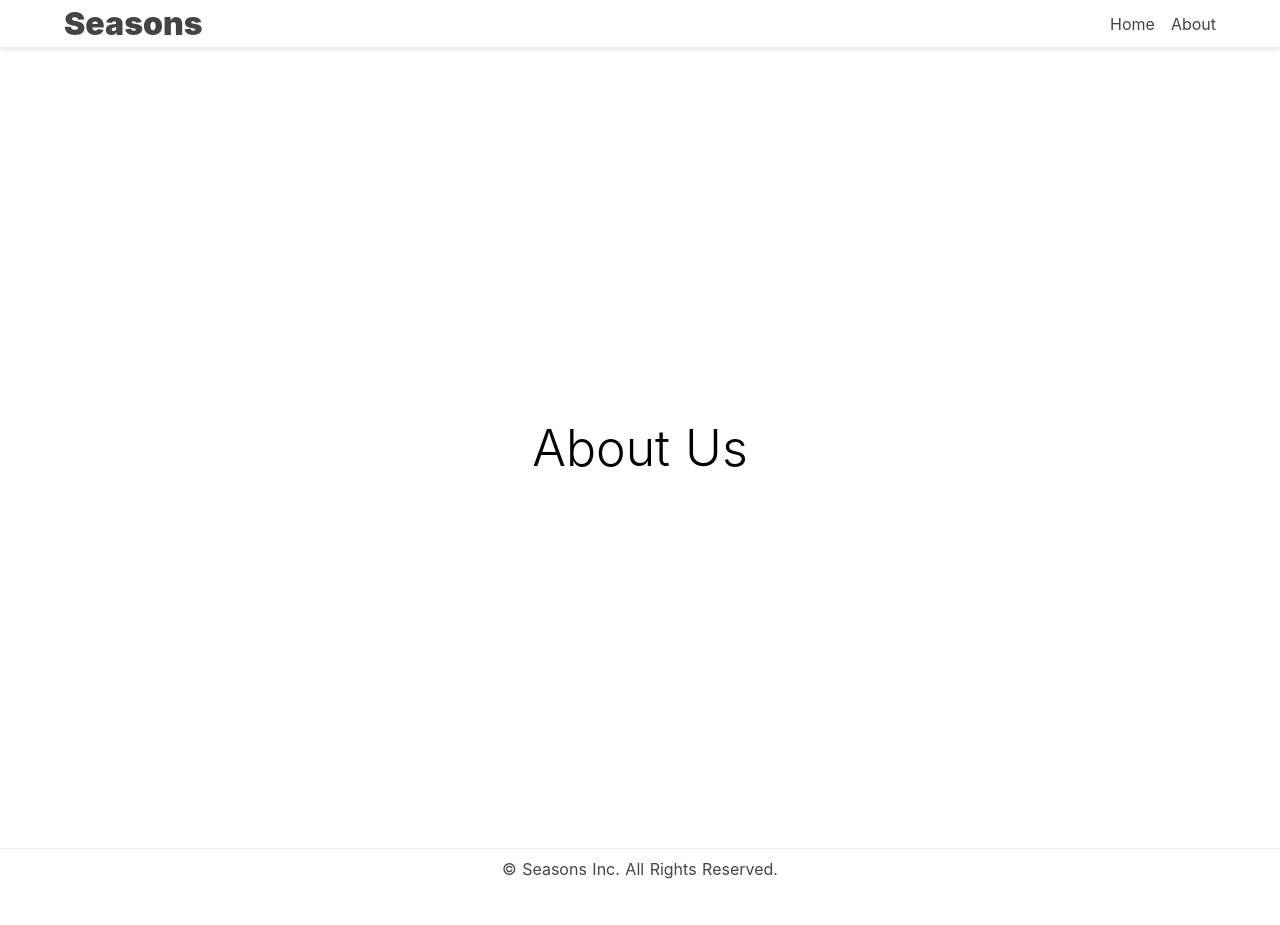
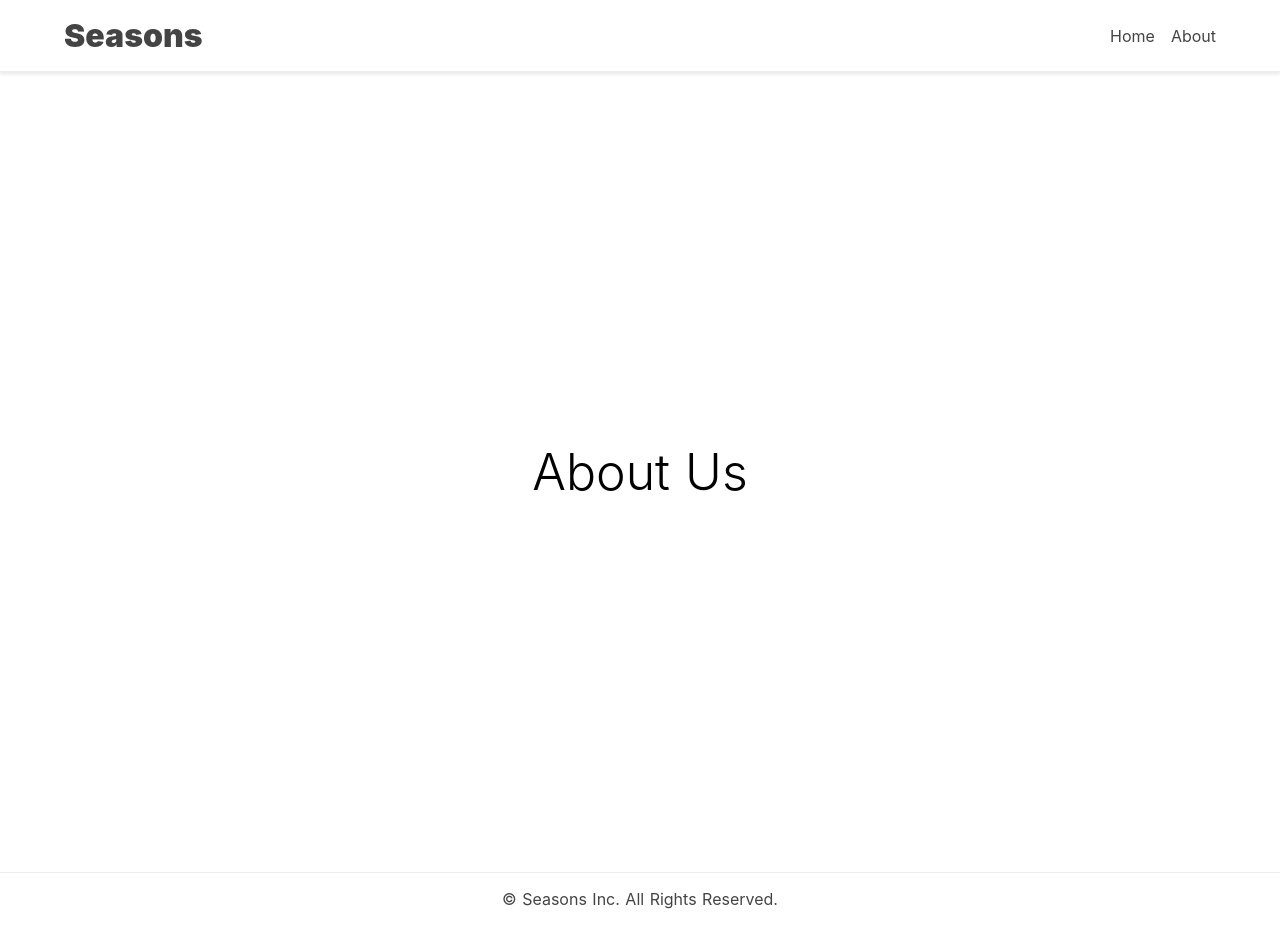
Before and after one commit to BradleyTim/seasonstock-client, a Nuxt app: page /about in a window 1280 px wide. Before the commit the page ends 890 px from the top, so only its background shows below. Built offline with nearby package versions, Linux system fonts and the light colour scheme.

Commit message:
update layout

```diff
--- a/components/TheFooter.vue
+++ b/components/TheFooter.vue
@@ -18,7 +18,7 @@ export default {
 footer {
   border-top: 1px solid #eee;
   /* box-shadow: 2px -3px 0 0 #eee; */
-  padding: .65rem 0;
+  padding: 1rem 0;
 }
 
 .copyright {
--- a/components/TheNavBar.vue
+++ b/components/TheNavBar.vue
@@ -31,8 +31,8 @@ export default {
 <style scoped>
 header {
   border-bottom: 1px solid #eee;
-  box-shadow: 0 3px 2px 0 #eee;
-  padding: .25rem 0;
+  box-shadow: 0 3px 3px 0 #eee;
+  padding: 1rem 0;
 }
 
 nav {
--- a/pages/index.vue
+++ b/pages/index.vue
@@ -134,6 +134,11 @@ export default {
     grid-row-gap: 1.5rem;
   }
 
+  .jersey-card {
+    padding-bottom: 1.5rem;
+    border-bottom: 1px solid #eee;
+  }
+
   .jersey-image {
     width: 80%;
   }
```
